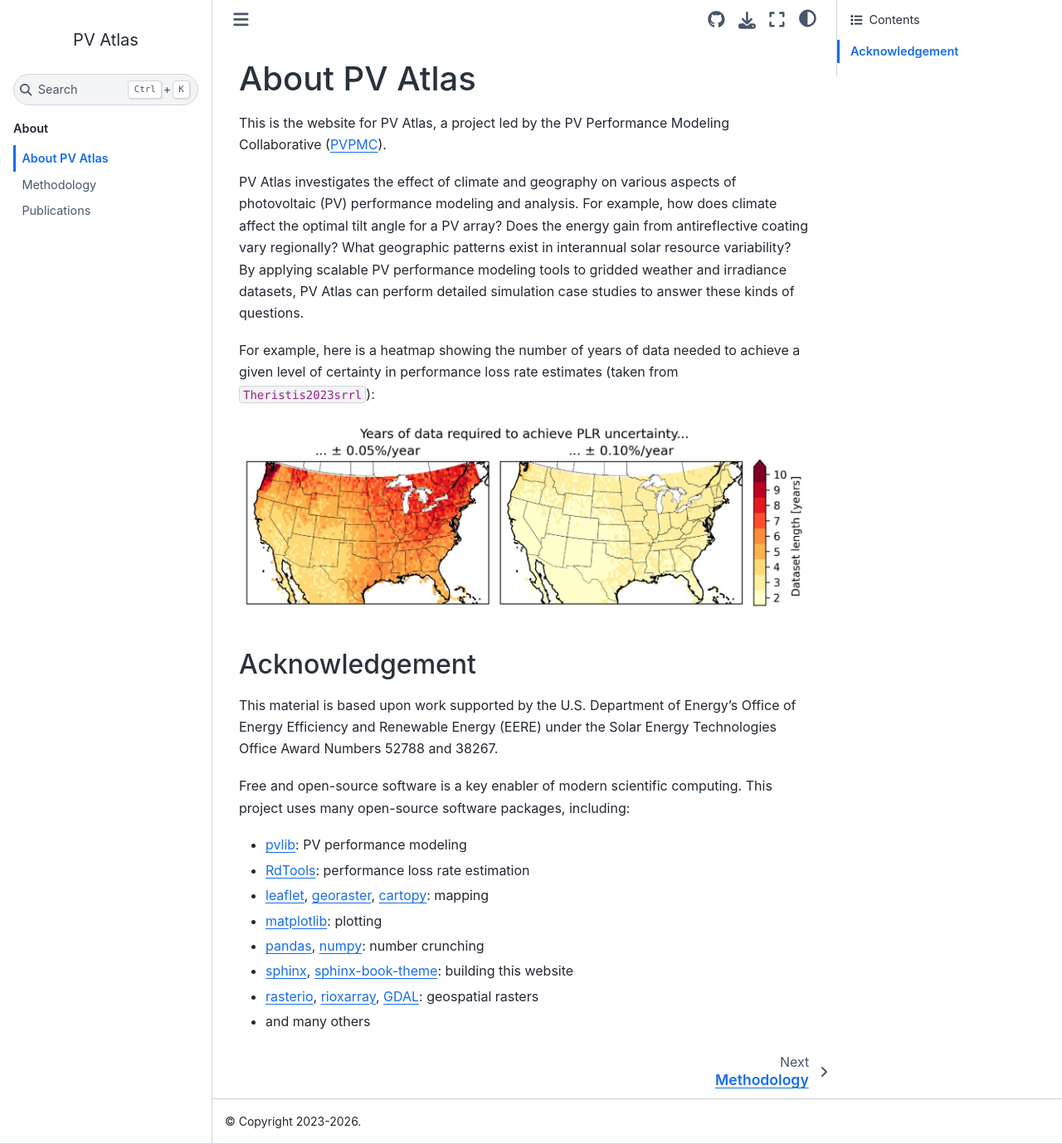
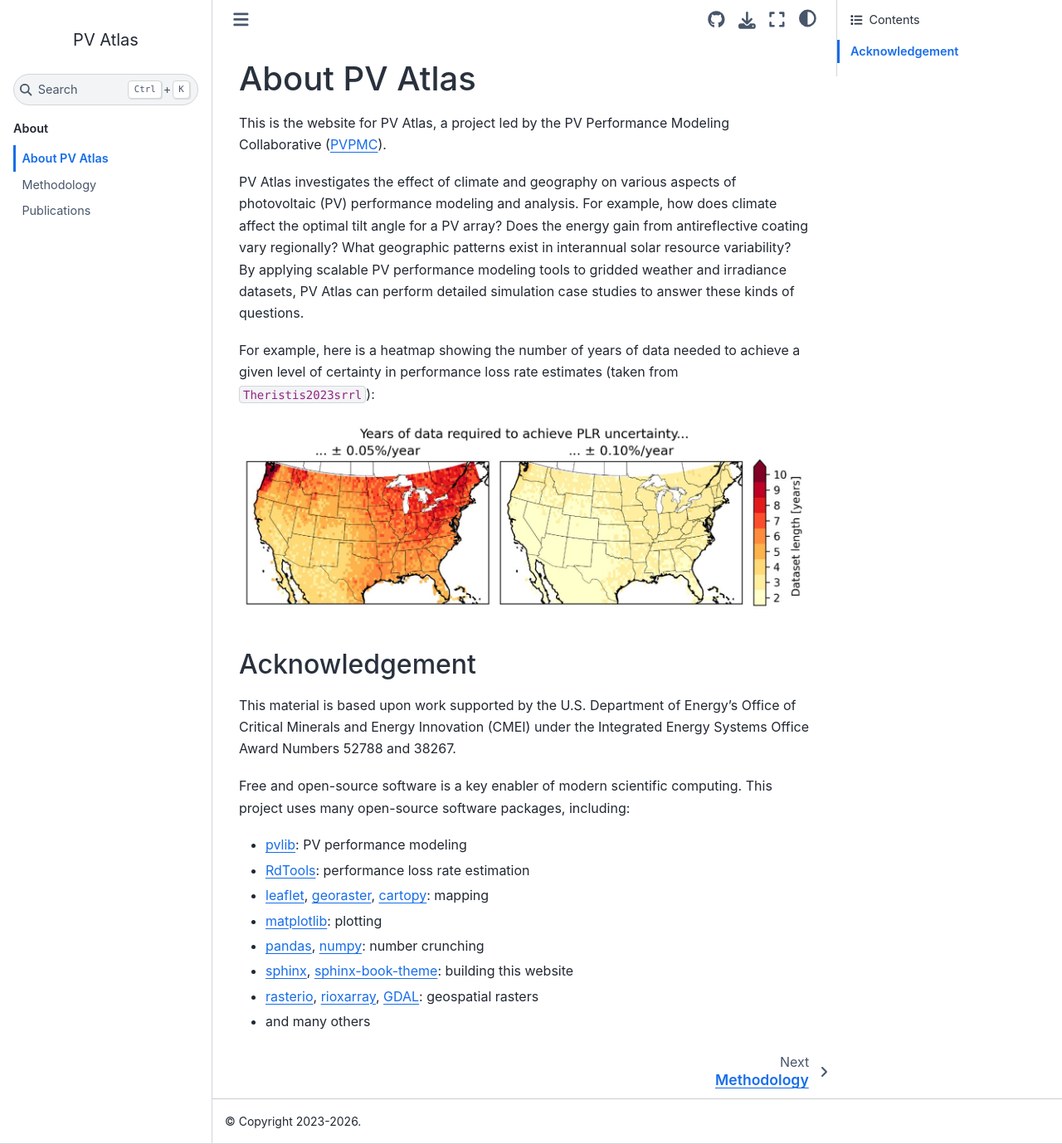
Before and after one commit to sandialabs/pv-atlas, a Sphinx documentation site: the page built from website/source/index.rst, in a window 1280 px wide and 1379 px high. Shown: the whole window at 83% size. Built offline with Sphinx 7.4.7 and the Sphinx Book theme 1.1.4, drawn with Linux system fonts in a browser that asks for light colours; pages that are not in the unit, such as notebooks, are missing from menus; cross-references to code outside the pages are shown as plain code.

Commit message:
Shorten chapter titles, update DOE office names (#12)

```diff
--- a/website/source/chapter/cell-eqe-influence.rst
+++ b/website/source/chapter/cell-eqe-influence.rst
@@ -2,8 +2,8 @@
 .. map-header::
 
 
-Impact of cell-to-cell EQE variation on power output
-====================================================
+Cell-level EQE variation
+========================
 
 *Content contributed by National Renewable Energy Laboratory under SETO
 award number 52776*
--- a/website/source/chapter/climatic-influence-plr.rst
+++ b/website/source/chapter/climatic-influence-plr.rst
@@ -1,7 +1,7 @@
 
 
-Climatic influence on PLR uncertainty
-=====================================
+Performance loss rate
+=====================
 
 *Content contributed by Sandia National Laboratories*
 
--- a/website/source/chapter/geographic-variation-energy-rating.rst
+++ b/website/source/chapter/geographic-variation-energy-rating.rst
@@ -2,8 +2,8 @@
 .. map-header::
 
 
-Geographic variation in energy rating
-=====================================
+Module energy rating
+====================
 
 *Content contributed by Sandia National Laboratories*
 
--- a/website/source/index.rst
+++ b/website/source/index.rst
@@ -24,8 +24,8 @@
 ---------------
 
 This material is based upon work supported by the U.S. Department of
-Energy's Office of Energy Efficiency and Renewable Energy (EERE) under
-the Solar Energy Technologies Office Award Numbers 52788 and 38267.
+Energy's Office of Critical Minerals and Energy Innovation (CMEI) under
+the Integrated Energy Systems Office Award Numbers 52788 and 38267.
 
 Free and open-source software is a key enabler of modern scientific computing.
 This project uses many open-source software packages, including:
```
